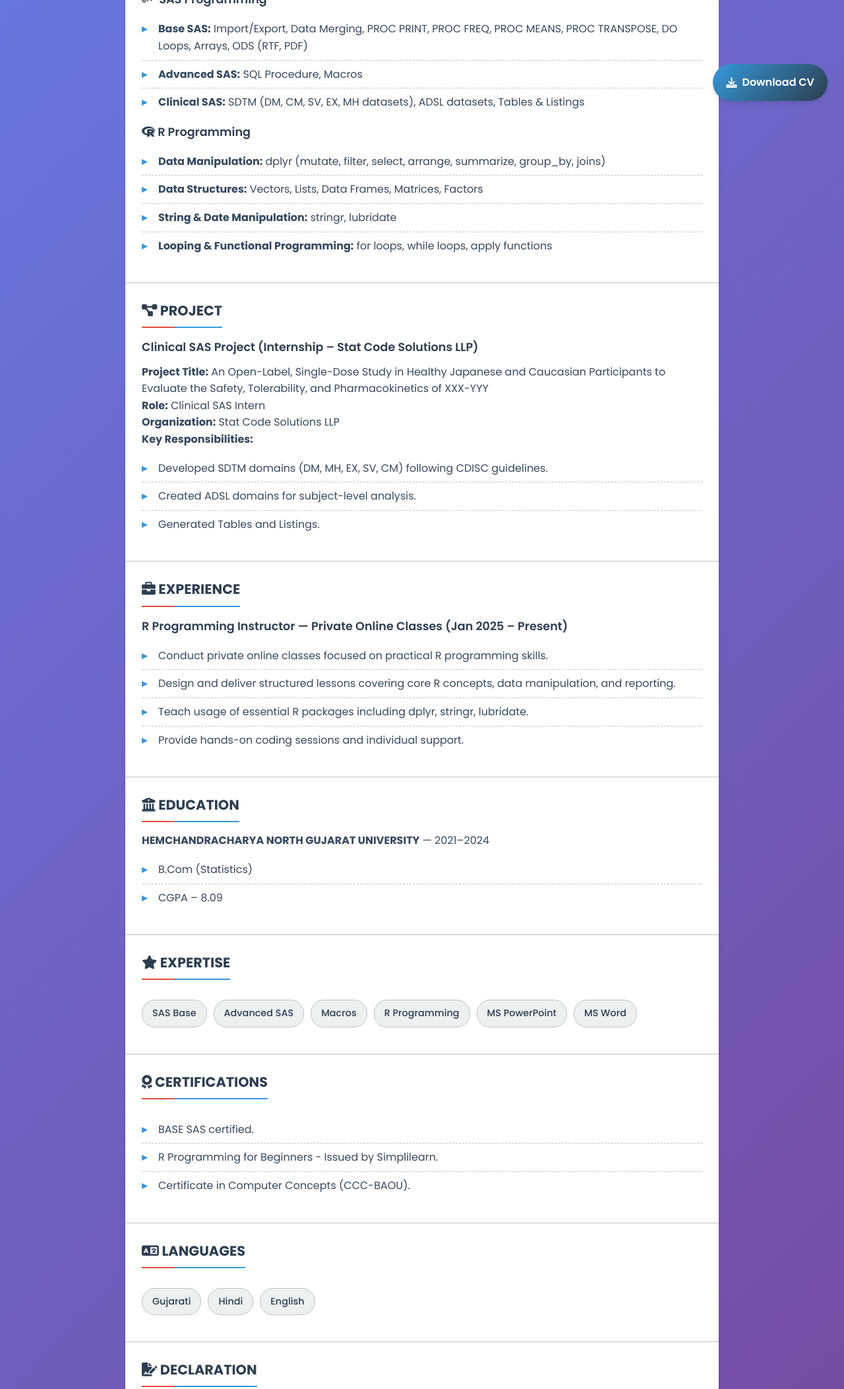
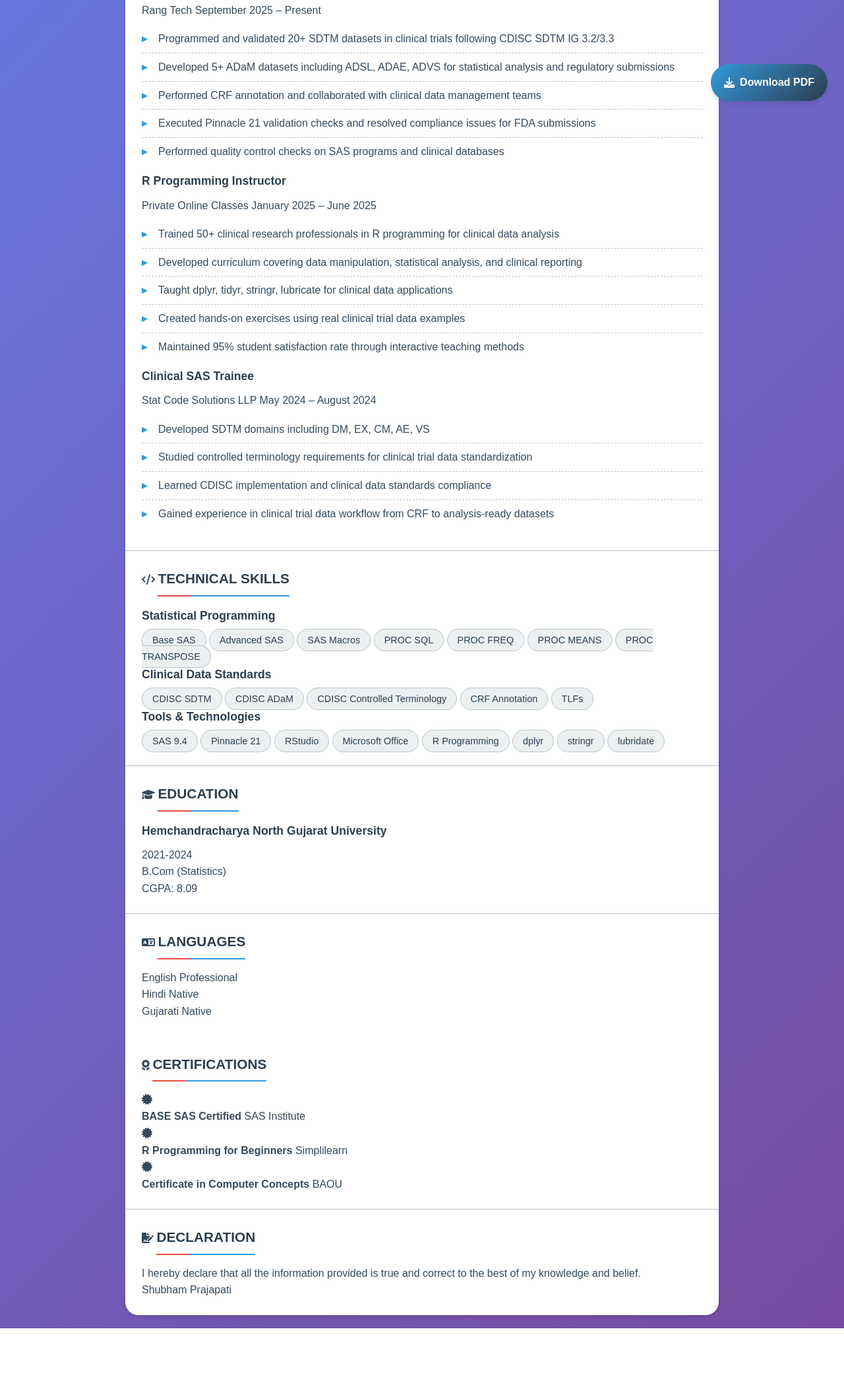
Before and after one commit to shubhamprajapati-2004/resume, a plain HTML site: page index.html in a window 1280 px wide. Shown: the part 622-2727 px from the top of the page at 66% size. After the commit the page ends 2635 px from the top, so only its background shows below. Drawn offline with Linux system fonts and the light colour scheme.

Commit message:
Update index.html

```diff
--- a/index.html
+++ b/index.html
@@ -3,164 +3,249 @@
 <head>
   <meta charset="UTF-8" />
   <meta name="viewport" content="width=device-width, initial-scale=1.0" />
-  <meta name="description" content="Official CV of Shubham Prajapati — Statistical Programmer skilled in SAS and R." />
-  <title>Shubham Prajapati - CV</title>
+  <meta name="description" content="Official CV of Shubham Prajapati — Statistical Programmer" />
+  <title>Shubham Prajapati - Statistical Programmer</title>
   <link rel="stylesheet" href="css/style.css" />
-  <link href="https://fonts.googleapis.com/css2?family=Poppins:wght@300;400;500;600;700&display=swap" rel="stylesheet" />
+  <link href="https://fonts.googleapis.com/css2?family=Inter:wght@300;400;500;600;700&display=swap" rel="stylesheet" />
   <link rel="stylesheet" href="https://cdnjs.cloudflare.com/ajax/libs/font-awesome/6.0.0/css/all.min.css">
 </head>
 
 <body>
-  <div class="cv-container fade-in">
+  <div class="cv-container">
 
-    <!-- Enhanced Header -->
+    <!-- Header Section -->
     <header class="cv-header">
       <div class="header-content">
         <div class="header-left">
           <h1>SHUBHAM PRAJAPATI</h1>
           <p class="designation">Statistical Programmer</p>
           <div class="contact-info">
-            <p><i class="fas fa-envelope"></i> <a href="mailto:shubhamprajapati672004@gmail.com">shubhamprajapati672004@gmail.com</a></p>
-            <p><i class="fas fa-map-marker-alt"></i> MAHESANA – GUJARAT</p>
-            <p><i class="fas fa-phone"></i> 6352895094</p>
-            <p><i class="fab fa-linkedin"></i> <a href="http://www.linkedin.com/in/shubham-prajapati-b4653b322" target="_blank">LinkedIn Profile</a></p>
+            <div class="contact-item">
+              <i class="fas fa-envelope"></i>
+              <a href="mailto:shubhamprajapati672004@gmail.com">shubhamprajapati672004@gmail.com</a>
+            </div>
+            <div class="contact-item">
+              <i class="fas fa-map-marker-alt"></i>
+              <span>Mahesana, Gujarat</span>
+            </div>
+            <div class="contact-item">
+              <i class="fas fa-phone"></i>
+              <span>6352895094</span>
+            </div>
+            <div class="contact-item">
+              <i class="fab fa-linkedin"></i>
+              <a href="http://www.linkedin.com/in/shubham-prajapati-b4653b322" target="_blank">LinkedIn Profile</a>
+            </div>
           </div>
         </div>
-
         <div class="header-right">
-          <img src="images/base-sas-badge.png" alt="Base SAS Certification Badge" class="sas-badge">
+          <div class="badge-container">
+            <img src="images/base-sas-badge.png" alt="SAS Certified" class="sas-badge">
+            <span class="badge-label">SAS Certified</span>
+          </div>
         </div>
       </div>
     </header>
 
-    <!-- Enhanced Main Content -->
-    <main>
-      <section class="fade-in">
-        <h2><i class="fas fa-bullseye"></i> OBJECTIVE</h2>
-        <p>
-          A recent B.Com (Statistics) graduate with experience in SAS and R, gained through an internship at
-          <strong>Stat Code Solutions LLP</strong>. Eager to apply my skills in data analysis, statistics, and data visualization
-          to contribute to data-driven decision-making and support business insights in a growing organization.
-        </p>
-      </section>
+    <!-- Professional Summary -->
+    <section class="summary section-card">
+      <div class="section-header">
+        <i class="fas fa-user-tie"></i>
+        <h2>PROFESSIONAL SUMMARY</h2>
+      </div>
+      <p>Passionate Statistical Programmer with hands-on experience in CDISC SDTM and ADaM standards through academic projects and practical training. Certified SAS programmer with strong technical skills in clinical data programming and R. Proven ability to quickly learn and apply new concepts in clinical trial environments.</p>
+    </section>
 
-      <section class="fade-in">
-        <h2><i class="fas fa-graduation-cap"></i> PROFESSIONAL TRAINING</h2>
-        <p class="highlight"><strong>Stat Code Solutions LLP</strong> — 8 Months (SAS, R, CLINICAL)</p>
+    <!-- Professional Experience -->
+    <section class="experience section-card">
+      <div class="section-header">
+        <i class="fas fa-briefcase"></i>
+        <h2>PROFESSIONAL EXPERIENCE</h2>
+      </div>
 
-        <h3><i class="fab fa-suse"></i> SAS Programming</h3>
+      <div class="job">
+        <div class="job-header">
+          <h3>Statistical Programmer Intern</h3>
+          <div class="job-meta">
+            <span class="company">Rang Tech</span>
+            <span class="duration">September 2025 – Present</span>
+          </div>
+        </div>
         <ul>
-          <li><strong>Base SAS:</strong> Import/Export, Data Merging, PROC PRINT, PROC FREQ, PROC MEANS, PROC TRANSPOSE, DO Loops, Arrays, ODS (RTF, PDF)</li>
-          <li><strong>Advanced SAS:</strong> SQL Procedure, Macros</li>
-          <li><strong>Clinical SAS:</strong> SDTM (DM, CM, SV, EX, MH datasets), ADSL datasets, Tables & Listings</li>
+          <li>Programmed and validated 20+ SDTM datasets in clinical trials following CDISC SDTM IG 3.2/3.3</li>
+          <li>Developed 5+ ADaM datasets including ADSL, ADAE, ADVS for statistical analysis and regulatory submissions</li>
+          <li>Performed CRF annotation and collaborated with clinical data management teams</li>
+          <li>Executed Pinnacle 21 validation checks and resolved compliance issues for FDA submissions</li>
+          <li>Performed quality control checks on SAS programs and clinical databases</li>
         </ul>
+      </div>
 
-        <h3><i class="fab fa-r-project"></i> R Programming</h3>
+      <div class="job">
+        <div class="job-header">
+          <h3>R Programming Instructor</h3>
+          <div class="job-meta">
+            <span class="company">Private Online Classes</span>
+            <span class="duration">January 2025 – June 2025</span>
+          </div>
+        </div>
         <ul>
-          <li><strong>Data Manipulation:</strong> dplyr (mutate, filter, select, arrange, summarize, group_by, joins)</li>
-          <li><strong>Data Structures:</strong> Vectors, Lists, Data Frames, Matrices, Factors</li>
-          <li><strong>String & Date Manipulation:</strong> stringr, lubridate</li>
-          <li><strong>Looping & Functional Programming:</strong> for loops, while loops, apply functions</li>
+          <li>Trained 50+ clinical research professionals in R programming for clinical data analysis</li>
+          <li>Developed curriculum covering data manipulation, statistical analysis, and clinical reporting</li>
+          <li>Taught dplyr, tidyr, stringr, lubricate for clinical data applications</li>
+          <li>Created hands-on exercises using real clinical trial data examples</li>
+          <li>Maintained 95% student satisfaction rate through interactive teaching methods</li>
         </ul>
-      </section>
+      </div>
 
-      <section class="fade-in">
-        <h2><i class="fas fa-project-diagram"></i> PROJECT</h2>
-        <h3>Clinical SAS Project (Internship – Stat Code Solutions LLP)</h3>
-        <p><strong>Project Title:</strong> An Open-Label, Single-Dose Study in Healthy Japanese and Caucasian Participants to Evaluate the Safety, Tolerability, and Pharmacokinetics of XXX-YYY</p>
-        <p><strong>Role:</strong> Clinical SAS Intern</p>
-        <p><strong>Organization:</strong> Stat Code Solutions LLP</p>
-        <p><strong>Key Responsibilities:</strong></p>
+      <div class="job">
+        <div class="job-header">
+          <h3>Clinical SAS Trainee</h3>
+          <div class="job-meta">
+            <span class="company">Stat Code Solutions LLP</span>
+            <span class="duration">May 2024 – August 2024</span>
+          </div>
+        </div>
         <ul>
-          <li>Developed SDTM domains (DM, MH, EX, SV, CM) following CDISC guidelines.</li>
-          <li>Created ADSL domains for subject-level analysis.</li>
-          <li>Generated Tables and Listings.</li>
+          <li>Developed SDTM domains including DM, EX, CM, AE, VS</li>
+          <li>Studied controlled terminology requirements for clinical trial data standardization</li>
+          <li>Learned CDISC implementation and clinical data standards compliance</li>
+          <li>Gained experience in clinical trial data workflow from CRF to analysis-ready datasets</li>
         </ul>
-      </section>
+      </div>
+    </section>
 
-      <section class="fade-in">
-        <h2><i class="fas fa-briefcase"></i> EXPERIENCE</h2>
-        <h3>R Programming Instructor — Private Online Classes (Jan 2025 – Present)</h3>
-        <ul>
-          <li>Conduct private online classes focused on practical R programming skills.</li>
-          <li>Design and deliver structured lessons covering core R concepts, data manipulation, and reporting.</li>
-          <li>Teach usage of essential R packages including dplyr, stringr, lubridate.</li>
-          <li>Provide hands-on coding sessions and individual support.</li>
-        </ul>
-      </section>
+    <!-- Technical Skills -->
+    <section class="skills section-card">
+      <div class="section-header">
+        <i class="fas fa-code"></i>
+        <h2>TECHNICAL SKILLS</h2>
+      </div>
 
-      <section class="fade-in">
-        <h2><i class="fas fa-university"></i> EDUCATION</h2>
-        <p><strong>HEMCHANDRACHARYA NORTH GUJARAT UNIVERSITY</strong> — 2021–2024</p>
-        <ul>
-          <li>B.Com (Statistics)</li>
-          <li>CGPA – 8.09</li>
-        </ul>
-      </section>
+      <div class="skill-category">
+        <h3>Statistical Programming</h3>
+        <div class="skill-tags">
+          <span class="skill-tag">Base SAS</span>
+          <span class="skill-tag">Advanced SAS</span>
+          <span class="skill-tag">SAS Macros</span>
+          <span class="skill-tag">PROC SQL</span>
+          <span class="skill-tag">PROC FREQ</span>
+          <span class="skill-tag">PROC MEANS</span>
+          <span class="skill-tag">PROC TRANSPOSE</span>
+        </div>
+      </div>
 
-      <section class="fade-in">
-        <h2><i class="fas fa-star"></i> EXPERTISE</h2>
-        <div class="skills-container">
-          <span class="skill-tag">SAS Base</span>
-          <span class="skill-tag">Advanced SAS</span>
-          <span class="skill-tag">Macros</span>
+      <div class="skill-category">
+        <h3>Clinical Data Standards</h3>
+        <div class="skill-tags">
+          <span class="skill-tag">CDISC SDTM</span>
+          <span class="skill-tag">CDISC ADaM</span>
+          <span class="skill-tag">CDISC Controlled Terminology</span>
+          <span class="skill-tag">CRF Annotation</span>
+          <span class="skill-tag">TLFs</span>
+        </div>
+      </div>
+
+      <div class="skill-category">
+        <h3>Tools & Technologies</h3>
+        <div class="skill-tags">
+          <span class="skill-tag">SAS 9.4</span>
+          <span class="skill-tag">Pinnacle 21</span>
+          <span class="skill-tag">RStudio</span>
+          <span class="skill-tag">Microsoft Office</span>
           <span class="skill-tag">R Programming</span>
-          <span class="skill-tag">MS PowerPoint</span>
-          <span class="skill-tag">MS Word</span>
+          <span class="skill-tag">dplyr</span>
+          <span class="skill-tag">stringr</span>
+          <span class="skill-tag">lubridate</span>
+        </div>
+      </div>
+    </section>
+
+    <!-- Education & Languages -->
+    <div class="grid-2">
+      <section class="education section-card">
+        <div class="section-header">
+          <i class="fas fa-graduation-cap"></i>
+          <h2>EDUCATION</h2>
+        </div>
+        <div class="education-item">
+          <h3>Hemchandracharya North Gujarat University</h3>
+          <p class="duration">2021-2024</p>
+          <p>B.Com (Statistics)</p>
+          <p class="cgpa">CGPA: 8.09</p>
         </div>
       </section>
 
-      <section class="fade-in">
-        <h2><i class="fas fa-award"></i> CERTIFICATIONS</h2>
-        <ul>
-          <li>BASE SAS certified.</li>
-          <li>R Programming for Beginners - Issued by Simplilearn.</li>
-          <li>Certificate in Computer Concepts (CCC-BAOU).</li>
-        </ul>
-      </section>
-
-      <section class="fade-in">
-        <h2><i class="fas fa-language"></i> LANGUAGES</h2>
-        <div class="skills-container">
-          <span class="skill-tag">Gujarati</span>
-          <span class="skill-tag">Hindi</span>
-          <span class="skill-tag">English</span>
+      <section class="languages section-card">
+        <div class="section-header">
+          <i class="fas fa-language"></i>
+          <h2>LANGUAGES</h2>
+        </div>
+        <div class="language-list">
+          <div class="language-item">
+            <span class="language-name">English</span>
+            <span class="language-level">Professional</span>
+          </div>
+          <div class="language-item">
+            <span class="language-name">Hindi</span>
+            <span class="language-level">Native</span>
+          </div>
+          <div class="language-item">
+            <span class="language-name">Gujarati</span>
+            <span class="language-level">Native</span>
+          </div>
         </div>
       </section>
+    </div>
 
-      <section class="fade-in">
-        <h2><i class="fas fa-file-signature"></i> DECLARATION</h2>
-        <p>I hereby declare that all the information provided is true and correct to the best of my knowledge and belief.</p>
-        <p class="sign">SHUBHAM PRAJAPATI</p>
-      </section>
-    </main>
+    <!-- Certifications -->
+    <section class="certifications section-card">
+      <div class="section-header">
+        <i class="fas fa-award"></i>
+        <h2>CERTIFICATIONS</h2>
+      </div>
+      <div class="cert-list">
+        <div class="cert-item">
+          <i class="fas fa-certificate"></i>
+          <div>
+            <strong>BASE SAS Certified</strong>
+            <span>SAS Institute</span>
+          </div>
+        </div>
+        <div class="cert-item">
+          <i class="fas fa-certificate"></i>
+          <div>
+            <strong>R Programming for Beginners</strong>
+            <span>Simplilearn</span>
+          </div>
+        </div>
+        <div class="cert-item">
+          <i class="fas fa-certificate"></i>
+          <div>
+            <strong>Certificate in Computer Concepts</strong>
+            <span>BAOU</span>
+          </div>
+        </div>
+      </div>
+    </section>
+
+    <!-- Declaration -->
+    <section class="declaration section-card">
+      <div class="section-header">
+        <i class="fas fa-file-signature"></i>
+        <h2>DECLARATION</h2>
+      </div>
+      <p>I hereby declare that all the information provided is true and correct to the best of my knowledge and belief.</p>
+      <div class="signature">
+        <span>Shubham Prajapati</span>
+      </div>
+    </section>
+
   </div>
 
+  <!-- Download Button -->
   <a href="pdf/shubham-cv.pdf" download class="download-btn">
-    <i class="fas fa-download"></i> Download CV
+    <i class="fas fa-download"></i>
+    Download PDF
   </a>
-
-  <script>
-    // Simple fade-in animation on scroll
-    document.addEventListener('DOMContentLoaded', function() {
-      const sections = document.querySelectorAll('.fade-in');
-
-      const observer = new IntersectionObserver((entries) => {
-        entries.forEach(entry => {
-          if (entry.isIntersecting) {
-            entry.target.style.opacity = 1;
-            entry.target.style.transform = 'translateY(0)';
-          }
-        });
-      }, { threshold: 0.1 });
-
-      sections.forEach(section => {
-        section.style.opacity = 0;
-        section.style.transform = 'translateY(20px)';
-        section.style.transition = 'opacity 0.6s ease, transform 0.6s ease';
-        observer.observe(section);
-      });
-    });
-  </script>
 </body>
 </html>
```
